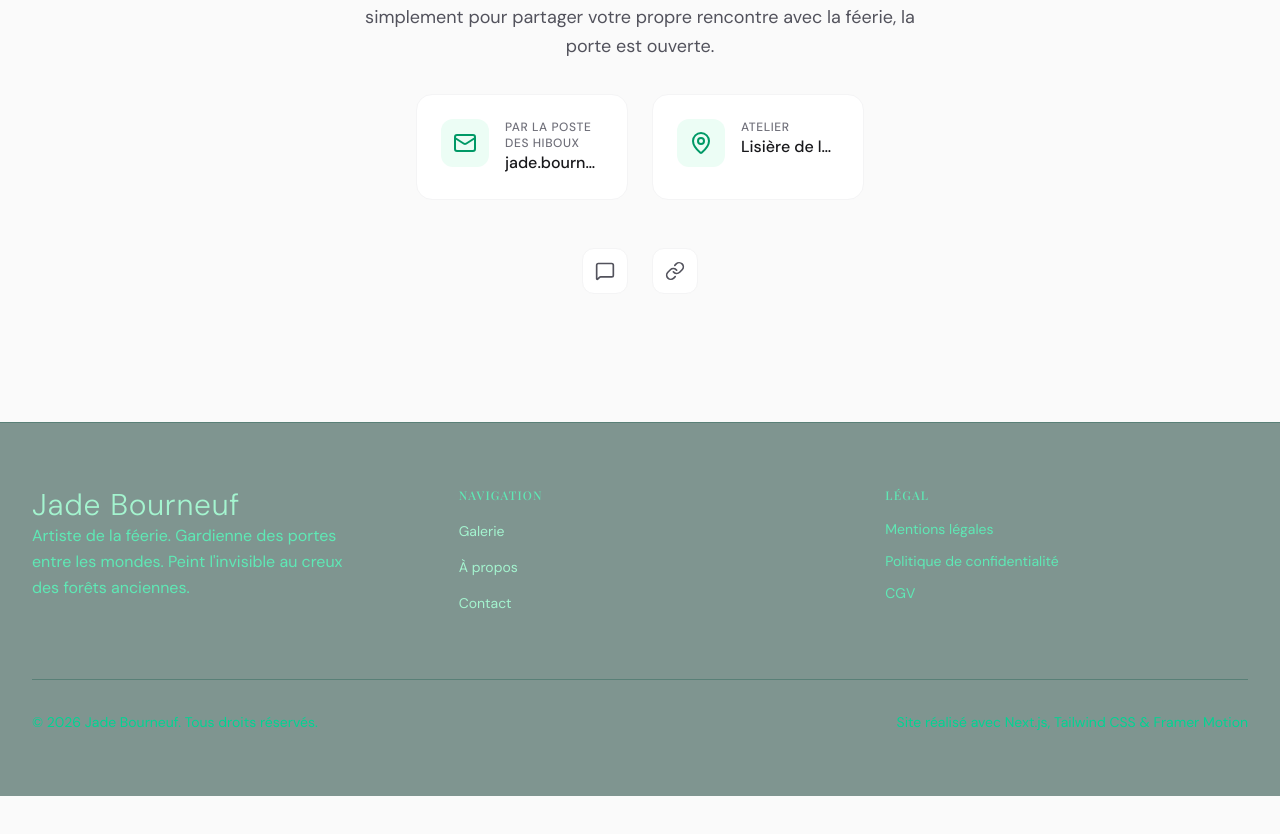
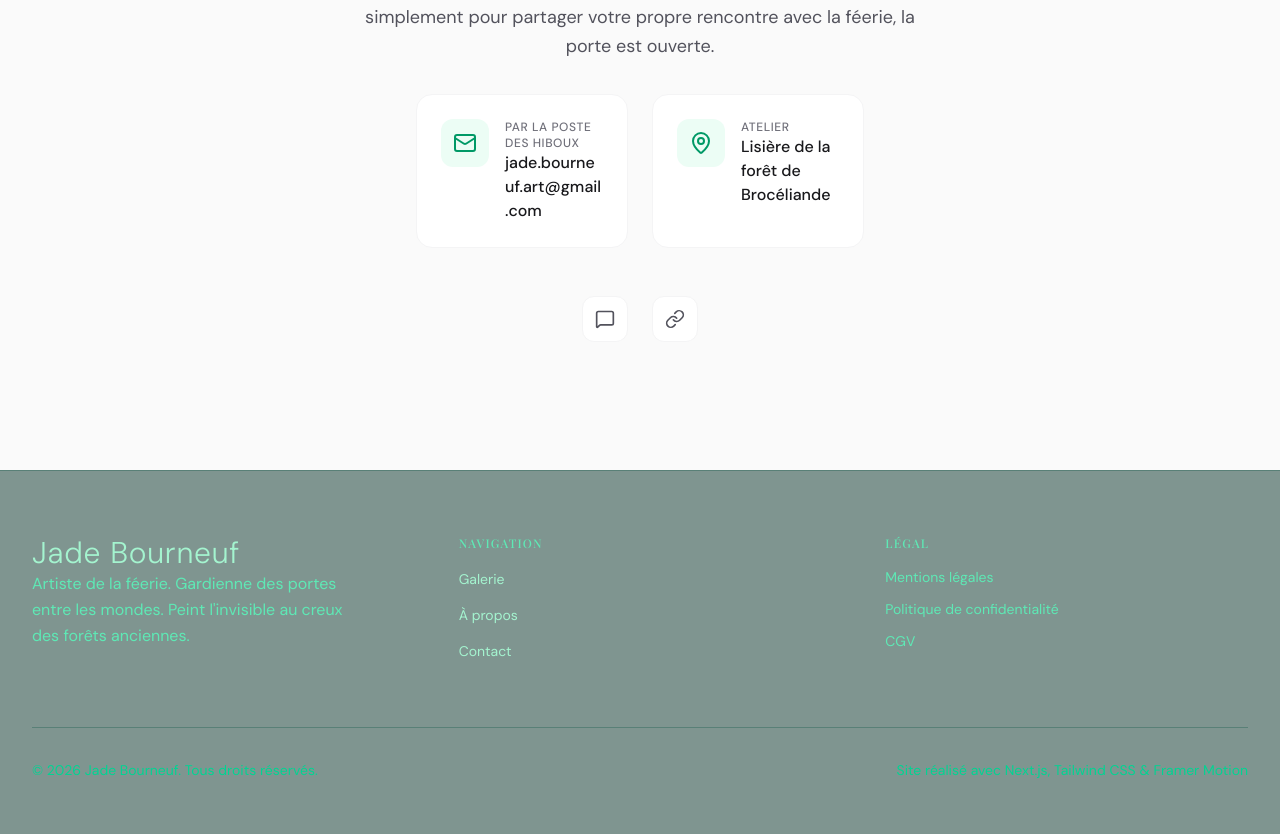
Before and after one commit to dbruyere28/jadecommelecailloux, a Next.js app: page / in a window 1280 px wide. Shown: the part 2962-3796 px from the top of the page. Before the commit the page ends 3758 px from the top, so only its background shows below. Built offline with nearby package versions, Linux system fonts and the light colour scheme.

Commit message:
fix: Contact - full text visible + Instagram link
- Removed truncate class, replaced with break-words for full text visibility
- Updated Instagram link to specific highlights URL

```diff
--- a/src/components/Contact.tsx
+++ b/src/components/Contact.tsx
@@ -40,7 +40,7 @@ export function Contact() {
               </div>
               <div className="min-w-0">
                 <p className="text-xs font-medium uppercase tracking-wider text-zinc-500 dark:text-zinc-400">Par la poste des hiboux</p>
-                <p className="text-zinc-900 dark:text-white font-medium truncate">jade.bourneuf.art@gmail.com</p>
+                <p className="text-zinc-900 dark:text-white font-medium break-words">jade.bourneuf.art@gmail.com</p>
               </div>
             </a>
 
@@ -50,14 +50,14 @@ export function Contact() {
               </div>
               <div className="min-w-0">
                 <p className="text-xs font-medium uppercase tracking-wider text-zinc-500 dark:text-zinc-400">Atelier</p>
-                <p className="text-zinc-900 dark:text-white font-medium truncate">Lisière de la forêt de Brocéliande</p>
+                <p className="text-zinc-900 dark:text-white font-medium break-words">Lisière de la forêt de Brocéliande</p>
               </div>
             </div>
           </div>
 
           <div className="flex items-center justify-center gap-6 pt-4">
             <a
-              href="https://instagram.com"
+              href="https://www.instagram.com/stories/highlights/18243671173232921/"
               target="_blank"
               rel="noopener noreferrer"
               className="p-3 rounded-xl bg-white dark:bg-zinc-800 border border-zinc-100 dark:border-zinc-700 text-zinc-600 dark:text-zinc-400 hover:bg-emerald-50 dark:hover:bg-emerald-900/20 hover:text-emerald-600 dark:hover:text-emerald-400 hover:border-emerald-200 dark:hover:border-emerald-800 transition-all"
```
